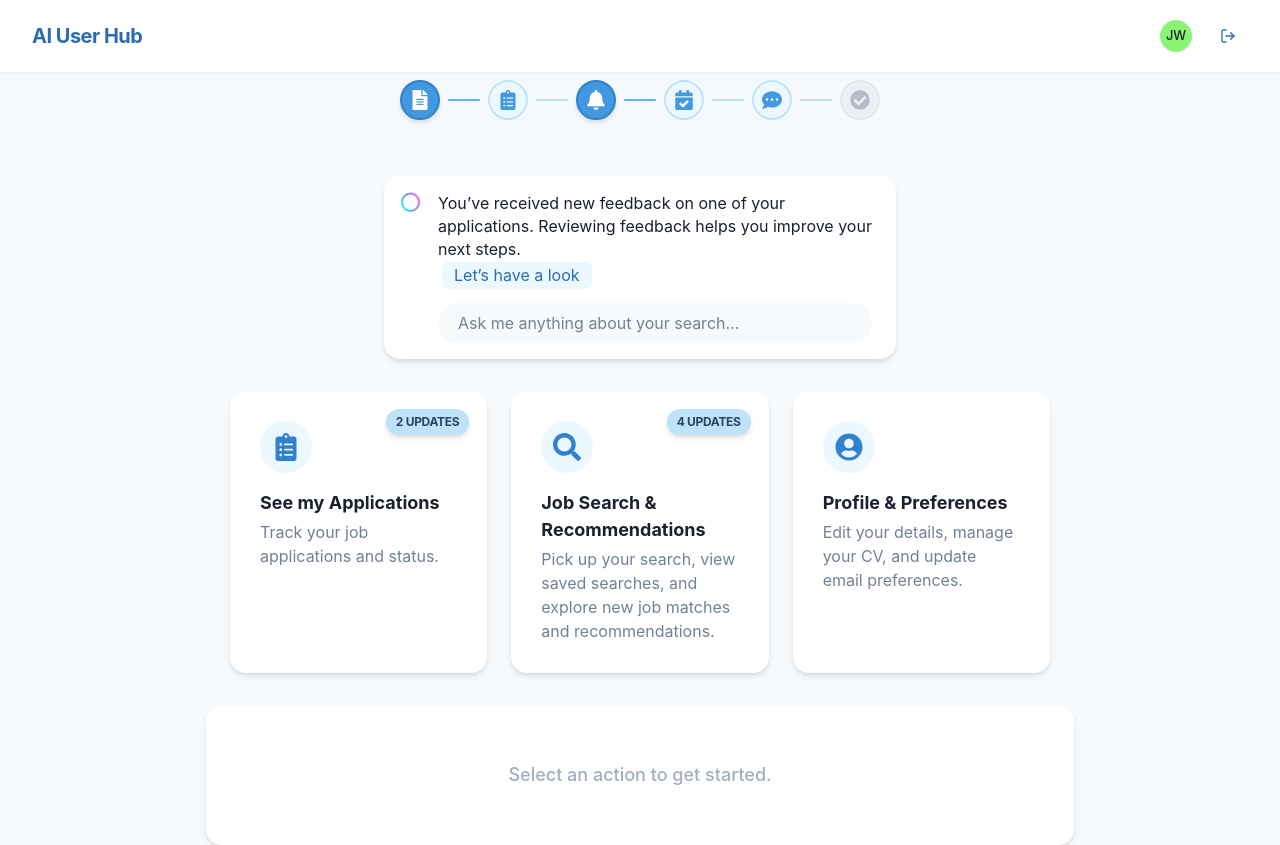
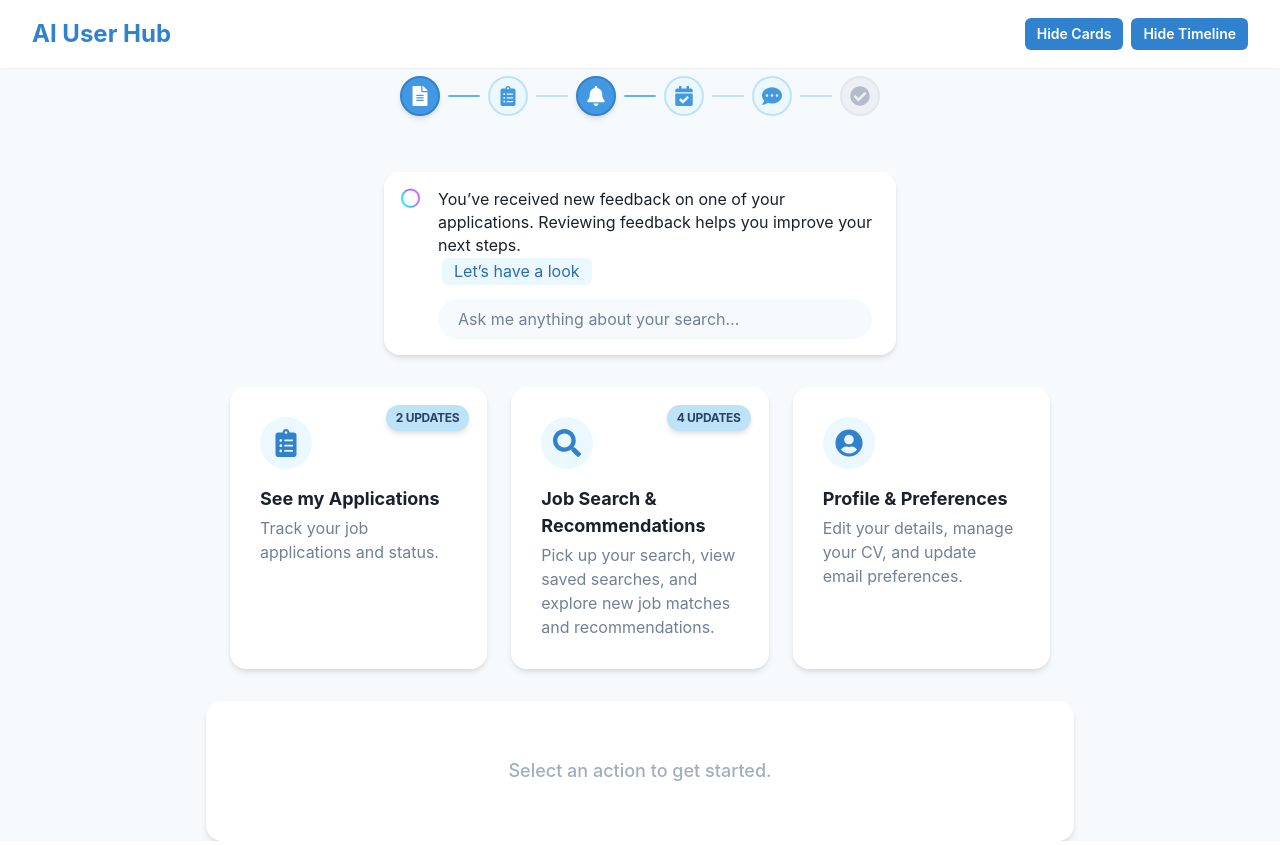
Before and after one commit to joseph-Woodland/ai-user-hub, a React (Vite) app: page / in a window 1280 px wide. Built offline with nearby package versions, Linux system fonts and the light colour scheme.

Commit message:
Added the header function to hide or show either the cards of the timeline

```diff
--- a/src/App.jsx
+++ b/src/App.jsx
@@ -14,8 +14,9 @@ const jobTimelineEvents = [
 ];
 
 function App() {
-  const [activePanel, setActivePanel] = useState(""); // or undefined
-
+  const [activePanel, setActivePanel] = useState("");
+  const [showCards, setShowCards] = useState(true);
+  const [showTimeline, setShowTimeline] = useState(true);
   // From chat or timeline or cards, show that panel
   const handleSelect = (value) => {
     // Make sure to match keys in DynamicPane/ActionCards!
@@ -35,12 +36,27 @@ function App() {
 
   return (
     <Box minH="100vh" bg="gray.50">
-      <Header />
-      <HorizontalTimeline events={jobTimelineEvents} onStepClick={handleTimelineClick} highlightedKeys={["cv_update", "job_alert"]} />
+      <Header
+        showCards={showCards}
+        setShowCards={setShowCards}
+        showTimeline={showTimeline}
+        setShowTimeline={setShowTimeline}
+      />
+      {showTimeline && (
+        <HorizontalTimeline
+          events={jobTimelineEvents}
+          onStepClick={handleTimelineClick}
+          highlightedKeys={["cv_update", "job_alert"]}
+        />
+      )}
       <Box pt={12} display="flex" flexDirection="column" alignItems="center">
         <Box w="100%" maxW="900px" px={4}>
           <AIChatBox onSelect={handleSelect} />
-          <DynamicPane panel={activePanel} onSelect={handleSelect} />
+          <DynamicPane
+            panel={activePanel}
+            onSelect={handleSelect}
+            showCards={showCards}
+          />
         </Box>
       </Box>
     </Box>
--- a/src/components/DynamicPane.jsx
+++ b/src/components/DynamicPane.jsx
@@ -127,22 +127,27 @@ function ProfilePanel({ profile }) {
 
 // ---- Main Dynamic Pane Component ----
 
-function DynamicPane({ panel, onSelect }) {
+function DynamicPane({ panel, onSelect, showCards }) {
   const activeSection = panel; // panel could be "" or undefined for empty
 
   return (
     <>
-      <ActionCards
-        onSelect={onSelect}
-        applicationUpdates={demoApplications.length}
-        newJobs={demoSavedSearches.reduce((sum, s) => sum + s.newJobs, 0)}
-      />
-      {!activeSection && <EmptyPane onSelect={onSelect} />}
+      {showCards && (
+        <ActionCards
+          onSelect={onSelect}
+          applicationUpdates={demoApplications.length}
+          newJobs={demoSavedSearches.reduce((sum, s) => sum + s.newJobs, 0)}
+        />
+      )}
+      {!activeSection && <EmptyPane />}
       {activeSection === "applications" && (
         <ApplicationsPanel applications={demoApplications} />
       )}
       {activeSection === "search" && (
-        <SearchPanel savedSearches={demoSavedSearches} recommendedJobs={demoRecommendedJobs} />
+        <SearchPanel
+          savedSearches={demoSavedSearches}
+          recommendedJobs={demoRecommendedJobs}
+        />
       )}
       {activeSection === "profile" && (
         <ProfilePanel profile={demoProfile} />
--- a/src/components/Header.jsx
+++ b/src/components/Header.jsx
@@ -1,34 +1,30 @@
-import { Flex, Box, Heading, Spacer, Avatar, IconButton } from "@chakra-ui/react";
+import { Flex, Box, Heading, Spacer, Avatar, IconButton, Button } from "@chakra-ui/react";
 import { FiLogOut } from "react-icons/fi";
 
-function Header() {
+function Header({ showCards, setShowCards, showTimeline, setShowTimeline }) {
   return (
-    <Flex
-      as="header"
-      align="center"
-      justify="space-between"
-      px={8}
-      py={4}
-      shadow="sm"
-      bg="white"
-      position="sticky"
-      top={0}
-      zIndex={100}
-      width="100%"
-    >
-      <Heading size="md" color="blue.600" letterSpacing="tight">
+    <Flex as="header" bg="white" py={4} px={8} align="center" shadow="sm">
+      <Box fontWeight="bold" fontSize="2xl" color="blue.500">
         AI User Hub
-      </Heading>
+      </Box>
       <Spacer />
-      <Flex align="center" gap={4}>
-        <Avatar name="Joseph Woodland" size="sm" />
-        <IconButton
-          aria-label="Logout"
-          icon={<FiLogOut />}
-          variant="ghost"
-          colorScheme="blue"
-        />
-      </Flex>
+      <Button
+        size="sm"
+        colorScheme={showCards ? "blue" : "gray"}
+        variant={showCards ? "solid" : "outline"}
+        mr={2}
+        onClick={() => setShowCards(!showCards)}
+      >
+        {showCards ? "Hide Cards" : "Show Cards"}
+      </Button>
+      <Button
+        size="sm"
+        colorScheme={showTimeline ? "blue" : "gray"}
+        variant={showTimeline ? "solid" : "outline"}
+        onClick={() => setShowTimeline(!showTimeline)}
+      >
+        {showTimeline ? "Hide Timeline" : "Show Timeline"}
+      </Button>
     </Flex>
   );
 }
```
